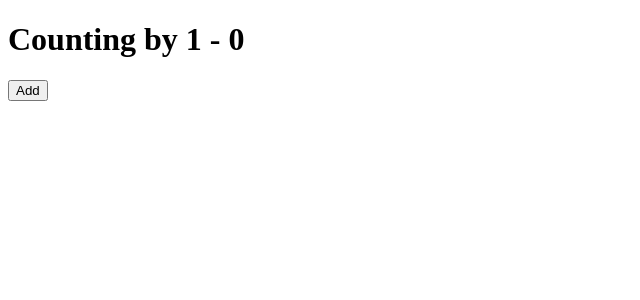
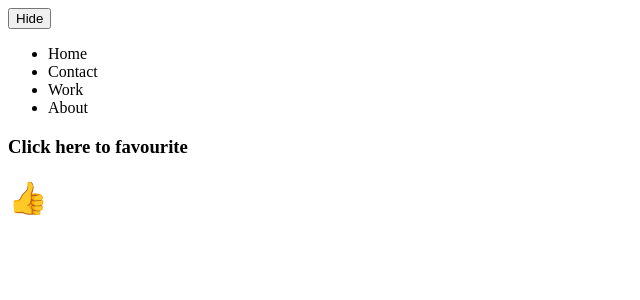
Before and after one commit to Arafat-alim/advanced-react, a React (Vite) app in the folder performance/: page / in a window 1280 px wide. Shown: the top 300 px of the page, without its empty margins (0-640 px from the left). Built offline with nearby package versions, Linux system fonts and the light colour scheme.

Commit message:
custom hook more depth

```diff
--- a/performance/src/App.jsx
+++ b/performance/src/App.jsx
@@ -1,7 +1,7 @@
-import CustomApp from "./CustomHooks/CustomApp";
+import CustomIndex from "./CustomHooks/myApp/CustomIndex";
 
 const App = () => {
-  return <CustomApp />;
+  return <CustomIndex />;
 };
 
 export default App;
--- /dev/null
+++ b/performance/src/CustomHooks/myApp/CustomFav.jsx
@@ -0,0 +1,17 @@
+import React from "react";
+import useToggler from "./useToggler";
+
+function CustomFav() {
+  const [isFavourited, toggle] = useToggler(false);
+
+  return (
+    <div>
+      <h3>Click here to favourite</h3>
+      <h1>
+        <span onClick={toggle}>{isFavourited ? "❤" : "👍"}</span>
+      </h1>
+    </div>
+  );
+}
+
+export default CustomFav;
--- /dev/null
+++ b/performance/src/CustomHooks/myApp/CustomIndex.jsx
@@ -0,0 +1,14 @@
+import React from "react";
+import CustomFav from "./CustomFav";
+import CustomMenu from "./CustomMenu";
+
+function CustomIndex() {
+  return (
+    <div>
+      <CustomMenu />
+      <CustomFav />
+    </div>
+  );
+}
+
+export default CustomIndex;
--- /dev/null
+++ b/performance/src/CustomHooks/myApp/CustomMenu.jsx
@@ -0,0 +1,19 @@
+import React from "react";
+import useToggler from "./useToggler";
+
+function CustomMenu() {
+  const [show, toggle] = useToggler(true);
+  return (
+    <div>
+      <button onClick={toggle}>{show ? "Hide" : "Show"}</button>
+      <ul style={{ display: show ? "block" : "none" }}>
+        <li>Home</li>
+        <li>Contact</li>
+        <li>Work</li>
+        <li>About</li>
+      </ul>
+    </div>
+  );
+}
+
+export default CustomMenu;
--- /dev/null
+++ b/performance/src/CustomHooks/myApp/useToggler.jsx
@@ -0,0 +1,16 @@
+import { useState } from "react";
+
+function useToggler(defaultOnValue = false) {
+  //! creating a state
+  const [isToggleOn, setIsToggledOn] = useState(defaultOnValue);
+
+  //! toggle method
+  const toggle = () => {
+    setIsToggledOn((prev) => !prev);
+  };
+
+  //! return the above two either as a object or array
+  return [isToggleOn, toggle];
+}
+
+export default useToggler;
```
